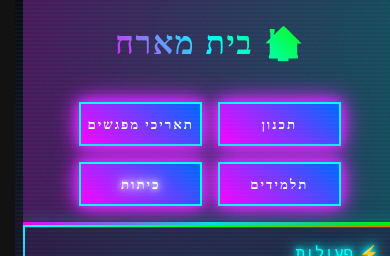
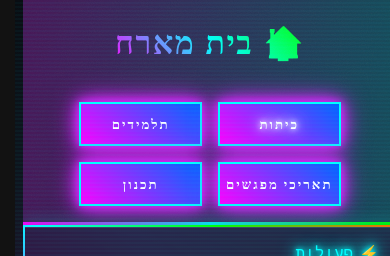
Before and after one commit to Yaronglp/hosting-house, a React (Vite) app: page / in a window 390 px wide. Shown: the top 256 px of the page. Built offline with nearby package versions, Linux system fonts and the light colour scheme.

Commit message:
style: nav button orders for small screens

```diff
--- a/src/index.css
+++ b/src/index.css
@@ -746,6 +746,10 @@ textarea::placeholder {
     display: grid;
     grid-template-columns: repeat(2, 1fr);
     gap: 1rem;
-    direction: rtl
   }
+
+  .navigation-container-list > *:nth-child(1) { order: 3; } /* Plan - Bottom Left */
+  .navigation-container-list > *:nth-child(2) { order: 4; } /* Meeting Dates - Bottom Right */
+  .navigation-container-list > *:nth-child(3) { order: 1; } /* Students - Top Left */
+  .navigation-container-list > *:nth-child(4) { order: 2; } /* Classes - Top Right */
 }
```
